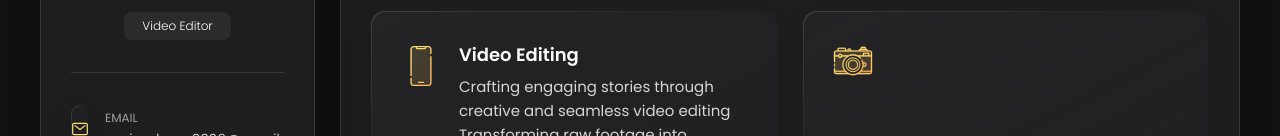
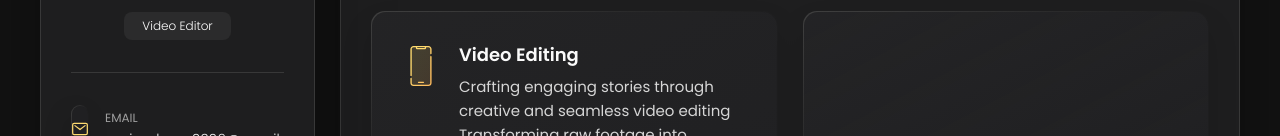
Before and after one commit to Sivakumarsk1/vasim_portfolio, a plain HTML site: page index.html in a window 1280 px wide. Shown: the part 351-487 px from the top of the page. Drawn offline with nearby package versions, Linux system fonts and the light colour scheme.

Commit message:
Update index.html

```diff
--- a/index.html
+++ b/index.html
@@ -252,9 +252,6 @@
 
             <li class="service-item">
 
-              <div class="service-icon-box">
-                <img src="./assets/images/icon-photo.svg" alt="camera icon" width="40">
-              </div>
             </li>
 
           </ul>
```
